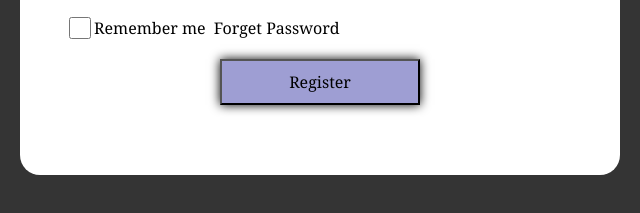
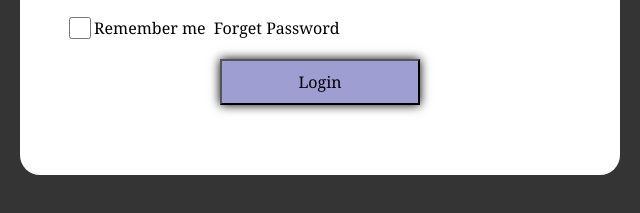
Before and after one commit to kod-python/furniture, a plain HTML site: page login.html in a window 1280 px wide. Shown: the part 391-604 px from the top of the page, 320-960 px from the left. Drawn offline with Linux system fonts and the light colour scheme.

Commit message:
furn add2

```diff
--- a/login.html
+++ b/login.html
@@ -41,7 +41,7 @@
             </div>
 
             <div class="button-link">
-               <a href="#"> <button type="submit" class="btn">Register</button></a>
+               <a href="#"> <button type="submit" class="btn">Login</button></a>
             </div>
 
 
```
